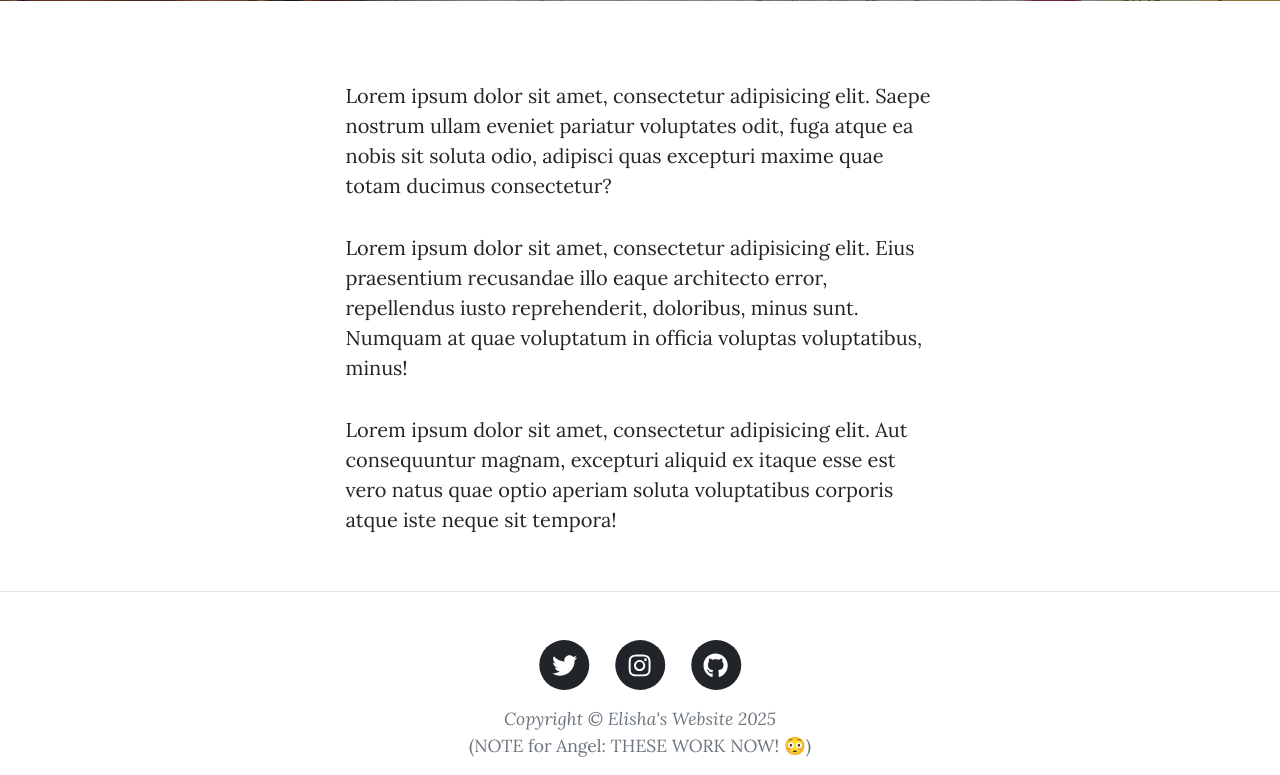
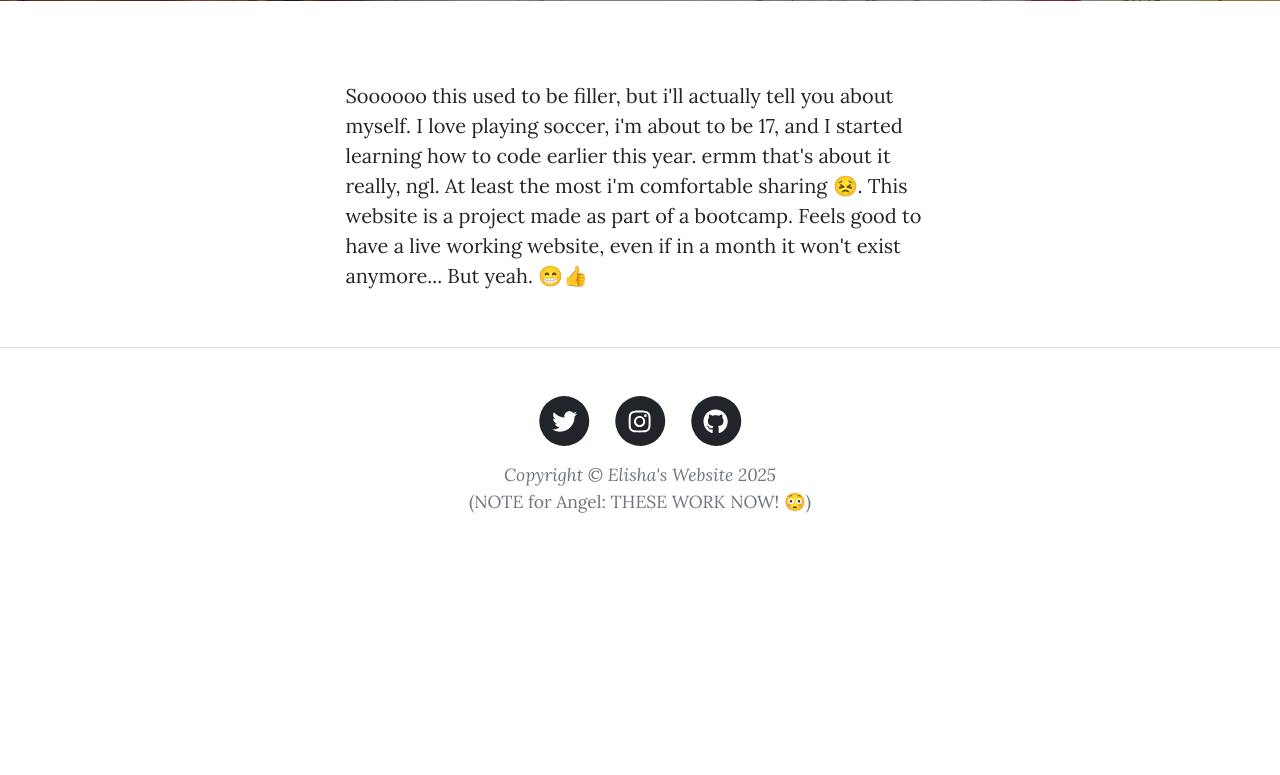
Before and after one commit to HolaSenorPython/day-70-blog-deployed, a Flask app: page /about in a window 1280 px wide. Shown: the part 531-1306 px from the top of the page. After the commit the page ends 1044 px from the top, so only its background shows below. Run offline with Flask 3, Linux system fonts and the light colour scheme; some libraries are stand-ins or nearby versions.

Commit message:
Update about.html
Actually has info about me and not filler latin text like loren ipsum

```diff
--- a/templates/about.html
+++ b/templates/about.html
@@ -22,22 +22,11 @@
     <div class="row gx-4 gx-lg-5 justify-content-center">
       <div class="col-md-10 col-lg-8 col-xl-7">
         <p>
-          Lorem ipsum dolor sit amet, consectetur adipisicing elit. Saepe
-          nostrum ullam eveniet pariatur voluptates odit, fuga atque ea nobis
-          sit soluta odio, adipisci quas excepturi maxime quae totam ducimus
-          consectetur?
-        </p>
-        <p>
-          Lorem ipsum dolor sit amet, consectetur adipisicing elit. Eius
-          praesentium recusandae illo eaque architecto error, repellendus iusto
-          reprehenderit, doloribus, minus sunt. Numquam at quae voluptatum in
-          officia voluptas voluptatibus, minus!
-        </p>
-        <p>
-          Lorem ipsum dolor sit amet, consectetur adipisicing elit. Aut
-          consequuntur magnam, excepturi aliquid ex itaque esse est vero natus
-          quae optio aperiam soluta voluptatibus corporis atque iste neque sit
-          tempora!
+          Soooooo this used to be filler, but i'll actually tell you about myself. I love playing
+          soccer, i'm about to be 17, and I started learning how to code earlier this year. ermm
+          that's about it really, ngl. At least the most i'm comfortable sharing 😣. This website
+          is a project made as part of a bootcamp. Feels good to have a live working website, even if
+          in a month it won't exist anymore... But yeah. 😁👍
         </p>
       </div>
     </div>
```
